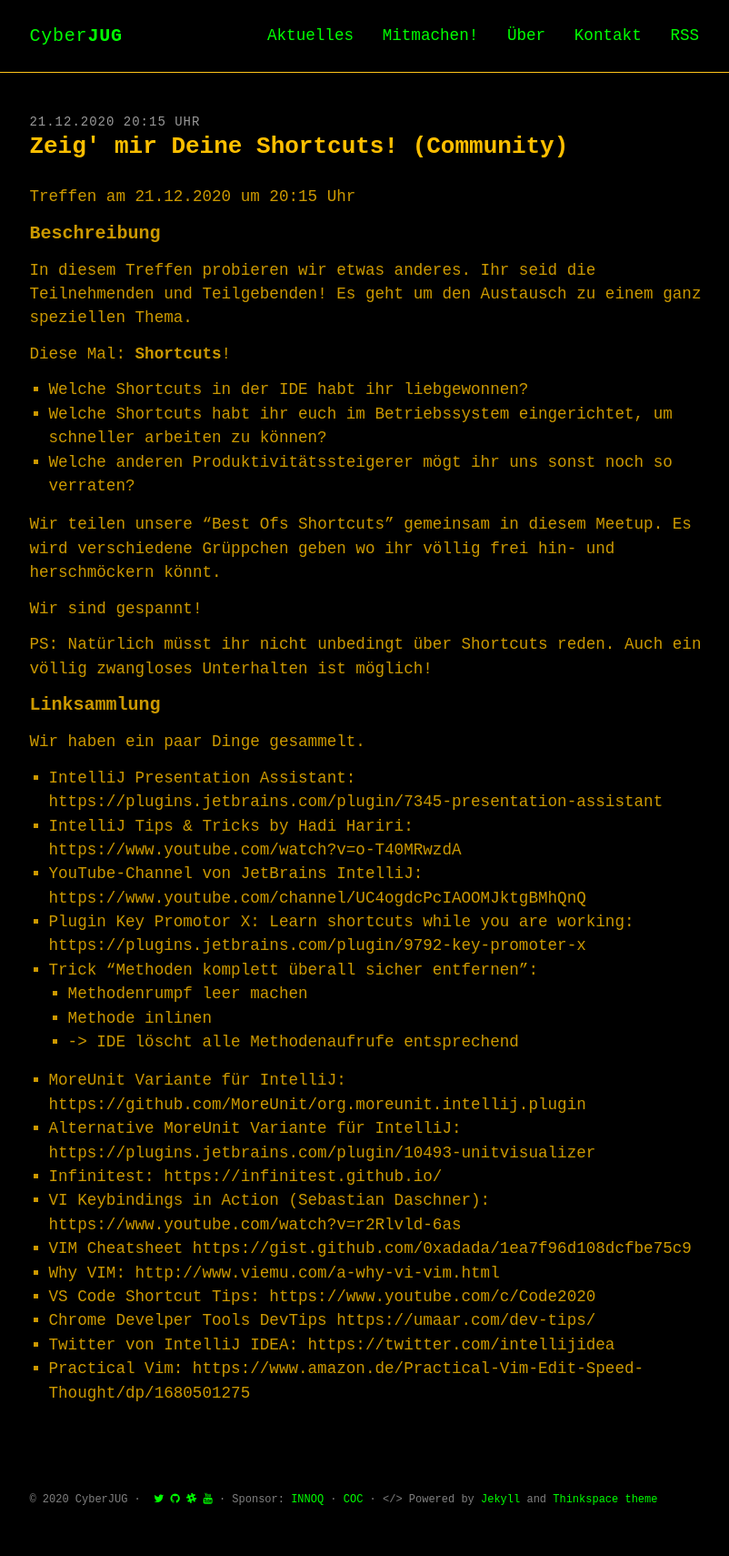
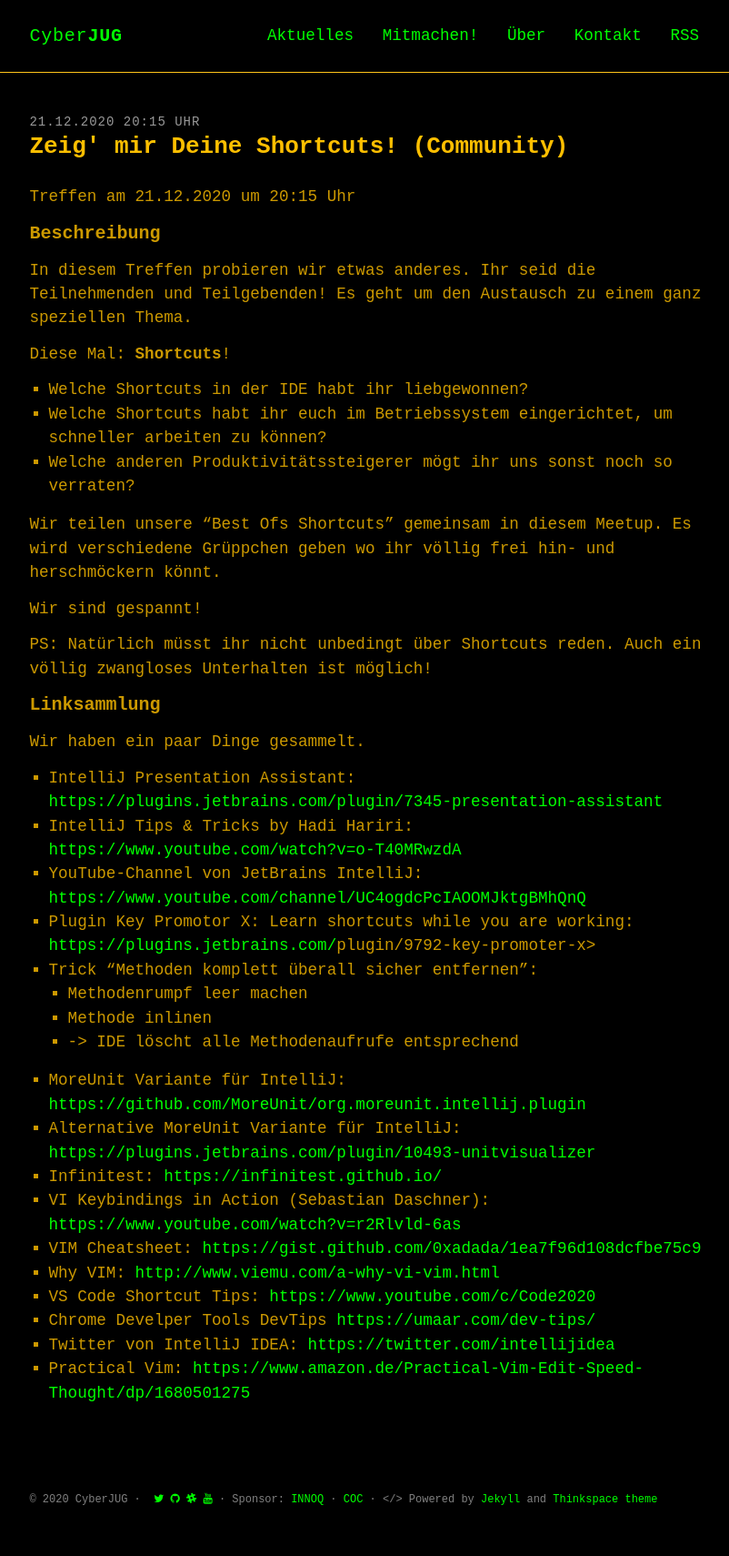
Before and after one commit to cyberjug/website, a Jekyll site: the page built from docs/_past/2020-12-21-shortcuts.md, in a window 1280 px wide. Shown: the whole page at 91% size, without its empty margins (234-1036 px from the left). Built offline with Jekyll 4.4.1, drawn with Linux system fonts in a browser that asks for light colours; some web fonts are replaced; some of the changed lines change nothing that is shown.

Commit message:
add real links

```diff
--- a/docs/_past/2020-12-21-shortcuts.md
+++ b/docs/_past/2020-12-21-shortcuts.md
@@ -34,21 +34,21 @@ PS: Natürlich müsst ihr nicht unbedingt über Shortcuts reden. Auch ein völli
 Wir haben ein paar Dinge gesammelt.
 
 
-* IntelliJ Presentation Assistant: https://plugins.jetbrains.com/plugin/7345-presentation-assistant
-* IntelliJ Tips & Tricks by Hadi Hariri: https://www.youtube.com/watch?v=o-T40MRwzdA
-* YouTube-Channel von JetBrains IntelliJ: https://www.youtube.com/channel/UC4ogdcPcIAOOMJktgBMhQnQ
-* Plugin Key Promotor X: Learn shortcuts while you are working: https://plugins.jetbrains.com/plugin/9792-key-promoter-x
+* IntelliJ Presentation Assistant: <https://plugins.jetbrains.com/plugin/7345-presentation-assistant>
+* IntelliJ Tips & Tricks by Hadi Hariri: <https://www.youtube.com/watch?v=o-T40MRwzdA>
+* YouTube-Channel von JetBrains IntelliJ: <https://www.youtube.com/channel/UC4ogdcPcIAOOMJktgBMhQnQ>
+* Plugin Key Promotor X: Learn shortcuts while you are working: <https://plugins.jetbrains.com/>plugin/9792-key-promoter-x>
 * Trick "Methoden komplett überall sicher entfernen":
   * Methodenrumpf leer machen
   * Methode inlinen
   * -> IDE löscht alle Methodenaufrufe entsprechend
-* MoreUnit Variante für IntelliJ: https://github.com/MoreUnit/org.moreunit.intellij.plugin
-* Alternative MoreUnit Variante für IntelliJ: https://plugins.jetbrains.com/plugin/10493-unitvisualizer
-* Infinitest: https://infinitest.github.io/
-* VI Keybindings in Action (Sebastian Daschner): https://www.youtube.com/watch?v=r2Rlvld-6as
-* VIM Cheatsheet https://gist.github.com/0xadada/1ea7f96d108dcfbe75c9
-* Why VIM: http://www.viemu.com/a-why-vi-vim.html
-* VS Code Shortcut Tips: https://www.youtube.com/c/Code2020
-* Chrome Develper Tools DevTips https://umaar.com/dev-tips/
-* Twitter von IntelliJ IDEA: https://twitter.com/intellijidea
-* Practical Vim: https://www.amazon.de/Practical-Vim-Edit-Speed-Thought/dp/1680501275
+* MoreUnit Variante für IntelliJ: <https://github.com/MoreUnit/org.moreunit.intellij.plugin>
+* Alternative MoreUnit Variante für IntelliJ: <https://plugins.jetbrains.com/plugin/10493-unitvisualizer>
+* Infinitest: <https://infinitest.github.io/>
+* VI Keybindings in Action (Sebastian Daschner): <https://www.youtube.com/watch?v=r2Rlvld-6as>
+* VIM Cheatsheet: <https://gist.github.com/0xadada/1ea7f96d108dcfbe75c9>
+* Why VIM: <http://www.viemu.com/a-why-vi-vim.html>
+* VS Code Shortcut Tips: <https://www.youtube.com/c/Code2020>
+* Chrome Develper Tools DevTips <https://umaar.com/dev-tips/>
+* Twitter von IntelliJ IDEA: <https://twitter.com/intellijidea>
+* Practical Vim: <https://www.amazon.de/Practical-Vim-Edit-Speed-Thought/dp/1680501275>
```
